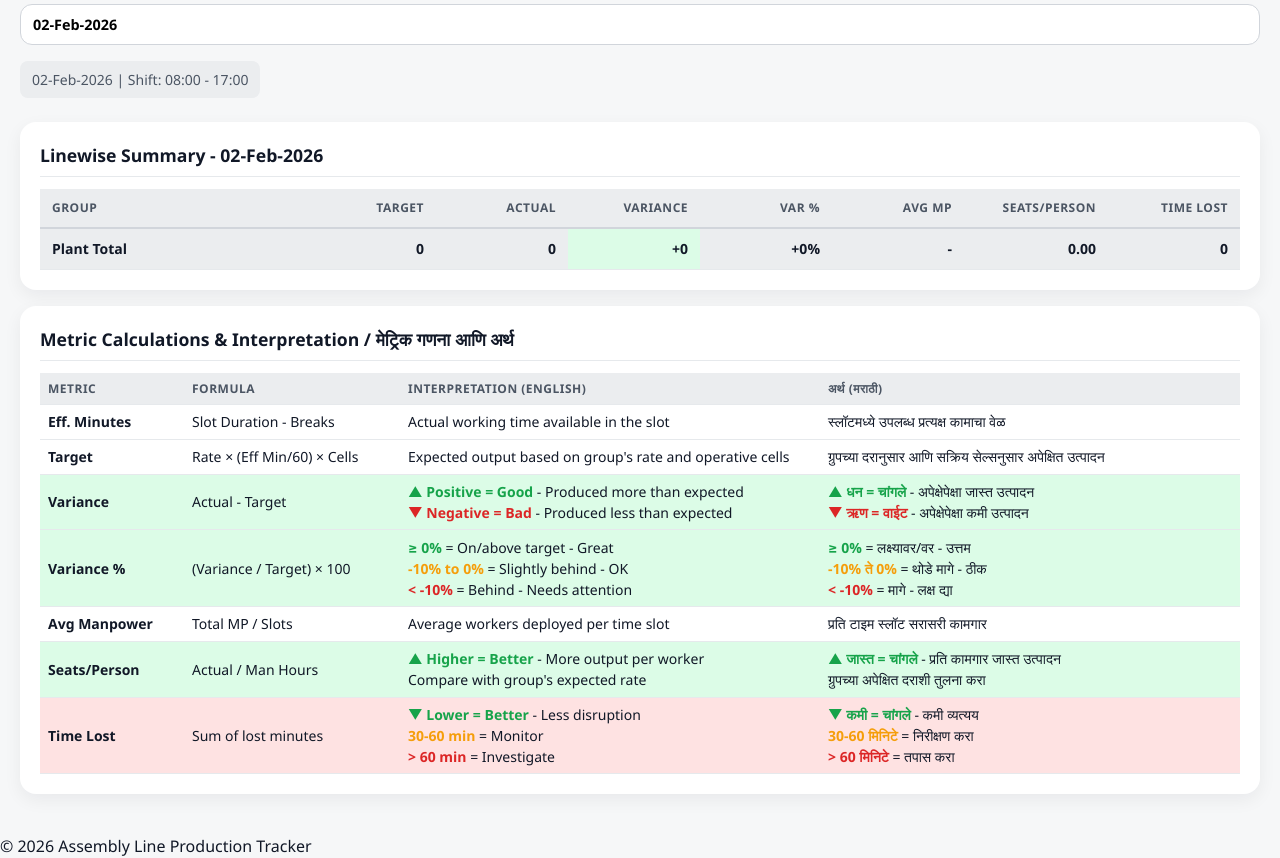
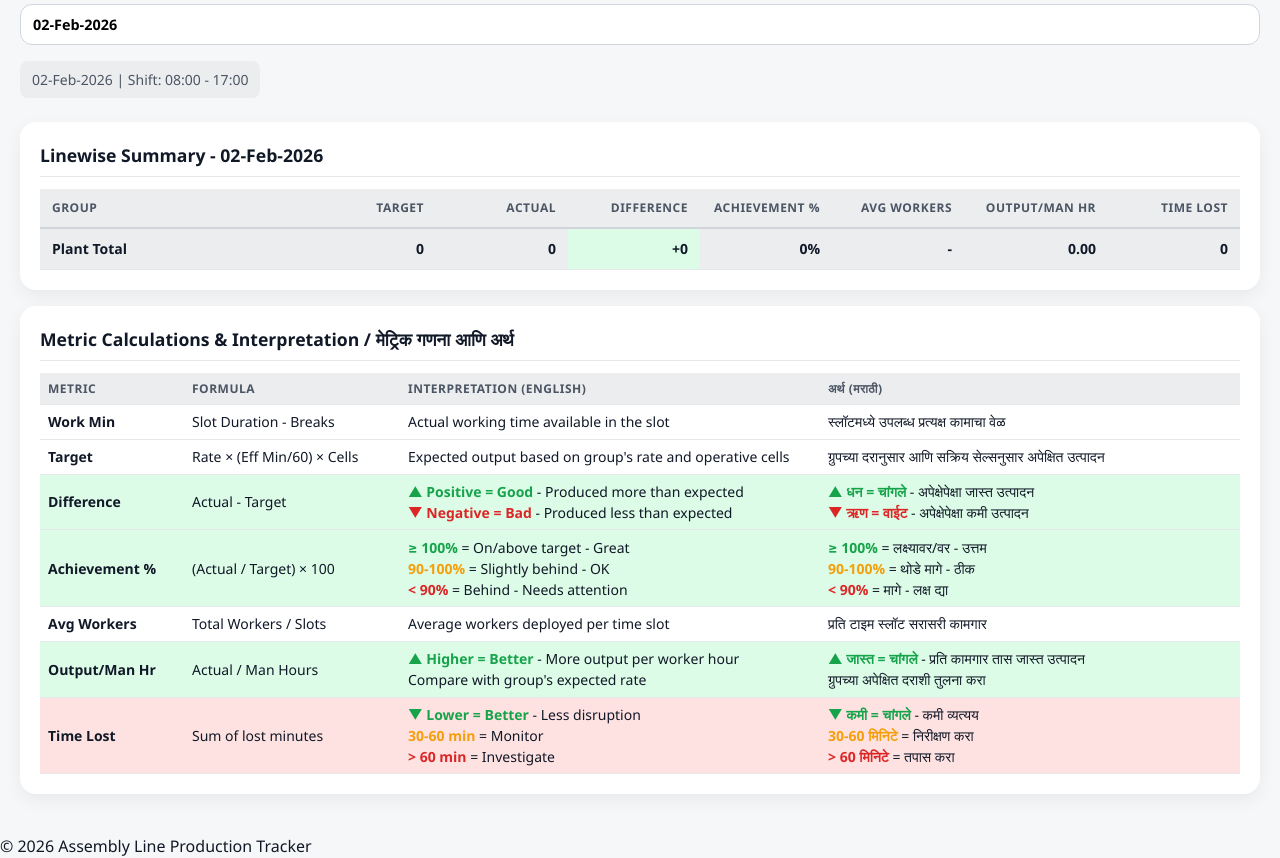
Before and after one commit to tvingale/AssemblyData, a PHP site: page /pages/daily_summary.php in a window 1280 px wide. Shown: the part 186-1044 px from the top of the page. Run offline with PHP 8.4, Linux system fonts and the light colour scheme; data that the repository does not hold is empty; some libraries are stand-ins or nearby versions.

Commit message:
Rename metrics for clarity across the application
- Variance → Difference
- Variance % → Achievement % (now shows actual/target ratio)
- Avg Manpower → Avg Workers
- Eff. Min → Work Min
- Seats/Person → Output/Man Hr

Updated: dashboard, daily summary, production entry, and all reports.

Co-Authored-By: Claude Opus 4.5 <noreply@anthropic.com>

```diff
--- a/src/index.php
+++ b/src/index.php
@@ -63,7 +63,7 @@ include APP_ROOT . '/includes/header.php';
         <small style="color:var(--gray-500)"><?= $plantPct ?>% of target</small>
     </div>
     <div class="summary-card <?= $plantVariance >= 0 ? 'success' : 'danger' ?>">
-        <h3>Variance</h3>
+        <h3>Difference</h3>
         <div class="value <?= $plantVariance >= 0 ? 'variance-positive' : 'variance-negative' ?>">
             <?= ($plantVariance >= 0 ? '+' : '') . number_format($plantVariance) ?>
         </div>
@@ -94,12 +94,12 @@ include APP_ROOT . '/includes/header.php';
                  style="width:<?= min(100, $pct) ?>%"></div>
         </div>
         <div style="display:flex;justify-content:space-between;margin-top:0.35rem;font-size:0.8rem;color:var(--gray-500);">
-            <span>Variance: <span class="<?= $variance >= 0 ? 'variance-positive' : 'variance-negative' ?>"><?= ($variance >= 0 ? '+' : '') . number_format($variance) ?></span></span>
+            <span>Diff: <span class="<?= $variance >= 0 ? 'variance-positive' : 'variance-negative' ?>"><?= ($variance >= 0 ? '+' : '') . number_format($variance) ?></span></span>
             <span>Lost: <?= number_format($s['total_downtime_minutes'], 0) ?>m</span>
         </div>
         <?php if ($s['seats_per_person'] > 0): ?>
         <div style="font-size:0.8rem;color:var(--gray-500);margin-top:0.15rem;">
-            Seats/Person: <?= number_format($s['seats_per_person'], 2) ?>
+            Output/Man Hr: <?= number_format($s['seats_per_person'], 2) ?>
         </div>
         <?php endif; ?>
     </div>
--- a/src/pages/daily_summary.php
+++ b/src/pages/daily_summary.php
@@ -19,8 +19,8 @@ foreach ($groups as $g) {
 
     $variance = $s['total_actual'] - $s['total_target'];
     $s['variance'] = round($variance, 2);
-    $s['variance_pct'] = $s['total_target'] > 0
-        ? round(($variance / $s['total_target']) * 100, 1) : 0;
+    $s['achievement_pct'] = $s['total_target'] > 0
+        ? round(($s['total_actual'] / $s['total_target']) * 100, 1) : 0;
 
     // Slot details
     $entries = getProductionEntries($date, $g['id']);
@@ -56,8 +56,8 @@ foreach ($groups as $g) {
 }
 
 $plantVariance = $plantActual - $plantTarget;
-$plantVariancePct = $plantTarget > 0 ? round(($plantVariance / $plantTarget) * 100, 1) : 0;
-$plantSeatsPerPerson = $plantManHours > 0 ? round($plantActual / $plantManHours, 2) : 0;
+$plantAchievementPct = $plantTarget > 0 ? round(($plantActual / $plantTarget) * 100, 1) : 0;
+$plantOutputPerManHr = $plantManHours > 0 ? round($plantActual / $plantManHours, 2) : 0;
 
 $pageTitle = 'Daily Summary';
 $baseUrl = '..';
@@ -97,10 +97,10 @@ include APP_ROOT . '/includes/header.php';
                     <th>Group</th>
                     <th class="num">Target</th>
                     <th class="num">Actual</th>
-                    <th class="num">Variance</th>
-                    <th class="num">Var %</th>
-                    <th class="num">Avg MP</th>
-                    <th class="num">Seats/Person</th>
+                    <th class="num">Difference</th>
+                    <th class="num">Achievement %</th>
+                    <th class="num">Avg Workers</th>
+                    <th class="num">Output/Man Hr</th>
                     <th class="num">Time Lost</th>
                 </tr>
             </thead>
@@ -115,7 +115,7 @@ include APP_ROOT . '/includes/header.php';
                             <?= ($s['variance'] >= 0 ? '+' : '') . number_format($s['variance']) ?>
                         </span>
                     </td>
-                    <td class="num"><?= ($s['variance_pct'] >= 0 ? '+' : '') . $s['variance_pct'] ?>%</td>
+                    <td class="num"><?= $s['achievement_pct'] ?>%</td>
                     <td class="num"><?= number_format($s['total_manpower_avg'], 1) ?></td>
                     <td class="num"><?= number_format($s['seats_per_person'], 2) ?></td>
                     <td class="num"><?= number_format($s['total_downtime_minutes'], 0) ?></td>
@@ -130,11 +130,11 @@ include APP_ROOT . '/includes/header.php';
                                     <th>Slot</th>
                                     <th>Time</th>
                                     <th class="num">Cells</th>
-                                    <th class="num">MP</th>
-                                    <th class="num">Eff Min</th>
+                                    <th class="num">Workers</th>
+                                    <th class="num">Work Min</th>
                                     <th class="num">Target</th>
                                     <th class="num">Actual</th>
-                                    <th class="num">Var</th>
+                                    <th class="num">Diff</th>
                                     <th class="num">Lost</th>
                                     <th>Reason</th>
                                 </tr>
@@ -176,9 +176,9 @@ include APP_ROOT . '/includes/header.php';
                     <td class="num <?= $plantVariance >= 0 ? 'variance-cell-positive' : 'variance-cell-negative' ?>">
                         <strong><?= ($plantVariance >= 0 ? '+' : '') . number_format($plantVariance) ?></strong>
                     </td>
-                    <td class="num"><strong><?= ($plantVariancePct >= 0 ? '+' : '') . $plantVariancePct ?>%</strong></td>
+                    <td class="num"><strong><?= $plantAchievementPct ?>%</strong></td>
                     <td class="num"><?= $groupCount > 0 ? number_format($plantManpower / $groupCount, 1) : '-' ?></td>
-                    <td class="num"><strong><?= number_format($plantSeatsPerPerson, 2) ?></strong></td>
+                    <td class="num"><strong><?= number_format($plantOutputPerManHr, 2) ?></strong></td>
                     <td class="num"><strong><?= number_format($plantDowntime, 0) ?></strong></td>
                 </tr>
             </tfoot>
@@ -207,7 +207,7 @@ include APP_ROOT . '/includes/header.php';
             </thead>
             <tbody>
                 <tr>
-                    <td><strong>Eff. Minutes</strong></td>
+                    <td><strong>Work Min</strong></td>
                     <td>Slot Duration - Breaks</td>
                     <td>Actual working time available in the slot</td>
                     <td>स्लॉटमध्ये उपलब्ध प्रत्यक्ष कामाचा वेळ</td>
@@ -219,7 +219,7 @@ include APP_ROOT . '/includes/header.php';
                     <td>ग्रुपच्या दरानुसार आणि सक्रिय सेल्सनुसार अपेक्षित उत्पादन</td>
                 </tr>
                 <tr style="background:var(--success-light);">
-                    <td><strong>Variance</strong></td>
+                    <td><strong>Difference</strong></td>
                     <td>Actual - Target</td>
                     <td>
                         <strong style="color:var(--success);">&#9650; Positive = Good</strong> - Produced more than expected<br>
@@ -231,34 +231,34 @@ include APP_ROOT . '/includes/header.php';
                     </td>
                 </tr>
                 <tr style="background:var(--success-light);">
-                    <td><strong>Variance %</strong></td>
-                    <td>(Variance / Target) × 100</td>
+                    <td><strong>Achievement %</strong></td>
+                    <td>(Actual / Target) × 100</td>
                     <td>
-                        <strong style="color:var(--success);">≥ 0%</strong> = On/above target - Great<br>
-                        <strong style="color:var(--warning);">-10% to 0%</strong> = Slightly behind - OK<br>
-                        <strong style="color:var(--error);">&lt; -10%</strong> = Behind - Needs attention
+                        <strong style="color:var(--success);">≥ 100%</strong> = On/above target - Great<br>
+                        <strong style="color:var(--warning);">90-100%</strong> = Slightly behind - OK<br>
+                        <strong style="color:var(--error);">&lt; 90%</strong> = Behind - Needs attention
                     </td>
                     <td>
-                        <strong style="color:var(--success);">≥ 0%</strong> = लक्ष्यावर/वर - उत्तम<br>
-                        <strong style="color:var(--warning);">-10% ते 0%</strong> = थोडे मागे - ठीक<br>
-                        <strong style="color:var(--error);">&lt; -10%</strong> = मागे - लक्ष द्या
+                        <strong style="color:var(--success);">≥ 100%</strong> = लक्ष्यावर/वर - उत्तम<br>
+                        <strong style="color:var(--warning);">90-100%</strong> = थोडे मागे - ठीक<br>
+                        <strong style="color:var(--error);">&lt; 90%</strong> = मागे - लक्ष द्या
                     </td>
                 </tr>
                 <tr>
-                    <td><strong>Avg Manpower</strong></td>
-                    <td>Total MP / Slots</td>
+                    <td><strong>Avg Workers</strong></td>
+                    <td>Total Workers / Slots</td>
                     <td>Average workers deployed per time slot</td>
                     <td>प्रति टाइम स्लॉट सरासरी कामगार</td>
                 </tr>
                 <tr style="background:var(--success-light);">
-                    <td><strong>Seats/Person</strong></td>
+                    <td><strong>Output/Man Hr</strong></td>
                     <td>Actual / Man Hours</td>
                     <td>
-                        <strong style="color:var(--success);">&#9650; Higher = Better</strong> - More output per worker<br>
+                        <strong style="color:var(--success);">&#9650; Higher = Better</strong> - More output per worker hour<br>
                         Compare with group's expected rate
                     </td>
                     <td>
-                        <strong style="color:var(--success);">&#9650; जास्त = चांगले</strong> - प्रति कामगार जास्त उत्पादन<br>
+                        <strong style="color:var(--success);">&#9650; जास्त = चांगले</strong> - प्रति कामगार तास जास्त उत्पादन<br>
                         ग्रुपच्या अपेक्षित दराशी तुलना करा
                     </td>
                 </tr>
--- a/src/pages/reports/line_comparison.php
+++ b/src/pages/reports/line_comparison.php
@@ -170,8 +170,8 @@ include APP_ROOT . '/includes/header.php';
                     <th class="num">Total Actual</th>
                     <th class="num">Achievement %</th>
                     <th class="num">Total Downtime (min)</th>
-                    <th class="num">Avg Manpower</th>
-                    <th class="num">Seats/Person</th>
+                    <th class="num">Avg Workers</th>
+                    <th class="num">Output/Man Hr</th>
                     <th class="num">Working Days</th>
                 </tr>
             </thead>
```
Also changed, not shown: src/pages/production_entry.php (+4 -4 lines), src/pages/reports/manpower_efficiency.php (+10 -10 lines), src/pages/reports/monthly_summary.php (+5 -5 lines), src/pages/reports/weekly_trend.php (+5 -5 lines).
